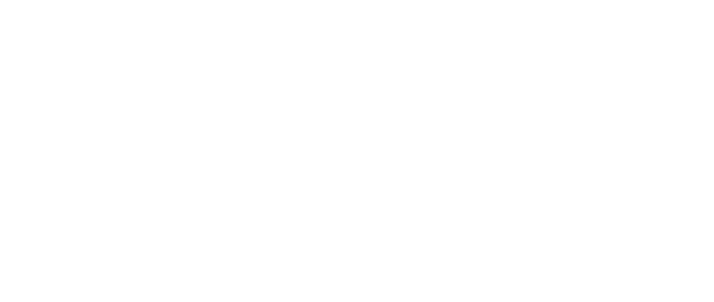
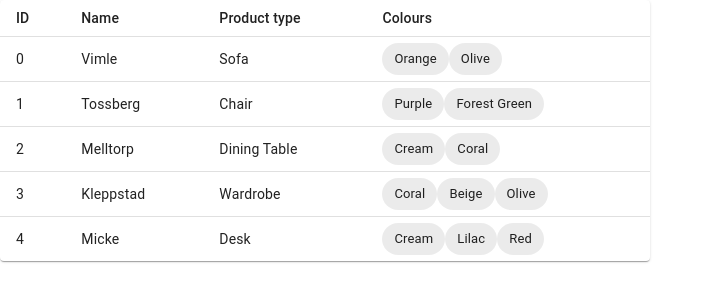
Before and after one commit to emmtho/ikea-inter, a React (Create React App) app: page / in a window 1280 px wide. Shown: the top 302 px of the page, without its empty margins (0-714 px from the left). Built offline with nearby package versions, Linux system fonts and the light colour scheme.

Commit message:
Add Table/Listing of existing products

```diff
--- a/src/App.js
+++ b/src/App.js
@@ -1,10 +1,14 @@
 import './App.css';
 import { AppContextProvider } from './provider/AppContextProvider';
+import { Listing } from './components/Listing/Listing';
 
 function App() {
   return (
     <AppContextProvider>
       <div className="App">
+        <main>
+          <Listing />
+        </main>
       </div>
     </AppContextProvider>
   );
--- /dev/null
+++ b/src/components/Listing/Listing.jsx
@@ -0,0 +1,12 @@
+import Grid from '@mui/material/Grid2';
+import { TableListing } from '../Table/Table';
+
+export const Listing = () => {
+    return (
+        <Grid container spacing={2}>
+            <Grid item>
+                <TableListing />
+            </Grid>
+        </Grid>
+    );
+};
--- /dev/null
+++ b/src/components/Table/Table.jsx
@@ -0,0 +1,49 @@
+import { useContext } from 'react';
+import Table from '@mui/material/Table';
+import TableBody from '@mui/material/TableBody';
+import TableCell from '@mui/material/TableCell';
+import TableContainer from '@mui/material/TableContainer';
+import TableHead from '@mui/material/TableHead';
+import TableRow from '@mui/material/TableRow';
+import Paper from '@mui/material/Paper';
+import Chip from '@mui/material/Chip';
+import jsonData from '../../products.json';
+import { AppContext } from '../../provider/AppContextProvider';
+
+export const TableListing = () => {
+    const { products } = useContext(AppContext);
+    // const [products, setProducts] = useState(jsonData.products);
+    console.log('jsonData', jsonData);
+
+    return (
+        <TableContainer component={Paper}>
+        <Table sx={{ minWidth: 650 }} size="small" aria-label="a dense table">
+            <TableHead>
+            <TableRow>
+                <TableCell>ID</TableCell>
+                <TableCell>Name</TableCell>
+                <TableCell>Product type</TableCell>
+                <TableCell>Colours</TableCell>
+            </TableRow>
+            </TableHead>
+            <TableBody>
+            {products.map((row) => (
+                <TableRow
+                key={row.id}
+                sx={{ '&:last-child td, &:last-child th': { border: 0 } }}
+                >
+                <TableCell component="th" scope="row">
+                    {row.id}
+                </TableCell>
+                <TableCell>{row.name}</TableCell>
+                <TableCell>{row.productType}</TableCell>
+                <TableCell>{row.colours.map((colour) => (
+                    <Chip label={colour} />
+                ))}</TableCell>
+                </TableRow>
+            ))}
+            </TableBody>
+        </Table>
+        </TableContainer>
+    );
+}
```
Also changed, not shown: 1 other file (tests, documents, lock files or other folders).
